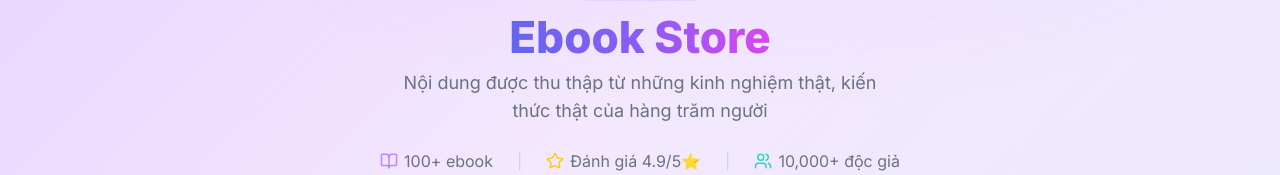
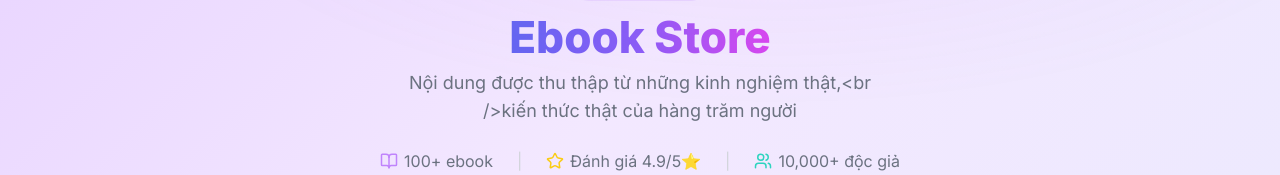
Before and after one commit to hytra395-afk/ebook-mind, a Next.js app: page /ebooks in a window 1280 px wide. Shown: the part 135-310 px from the top of the page. Built offline with nearby package versions, Linux system fonts and the light colour scheme; no server answers; the database is empty.

Commit message:
Fix line break in description text - move "kiến" to second line properly

```diff
--- a/app/(storefront)/ebooks/page.tsx
+++ b/app/(storefront)/ebooks/page.tsx
@@ -82,7 +82,7 @@ export default async function EbooksPage({
             <span className="gradient-text-purple">{params.category ? currentCategory?.name : 'Ebook Store'}</span>
           </h1>
           <p className="text-gray-500 text-base sm:text-lg max-w-lg mx-auto">
-            {params.category && currentCategory?.description ? currentCategory.description : 'Nội dung được thu thập từ những kinh nghiệm thật,\u00a0kiến thức thật của hàng trăm người'}
+            {params.category && currentCategory?.description ? currentCategory.description : 'Nội dung được thu thập từ những kinh nghiệm thật,<br />kiến thức thật của hàng trăm người'}
           </p>
 
           {/* Stats bar */}
```
